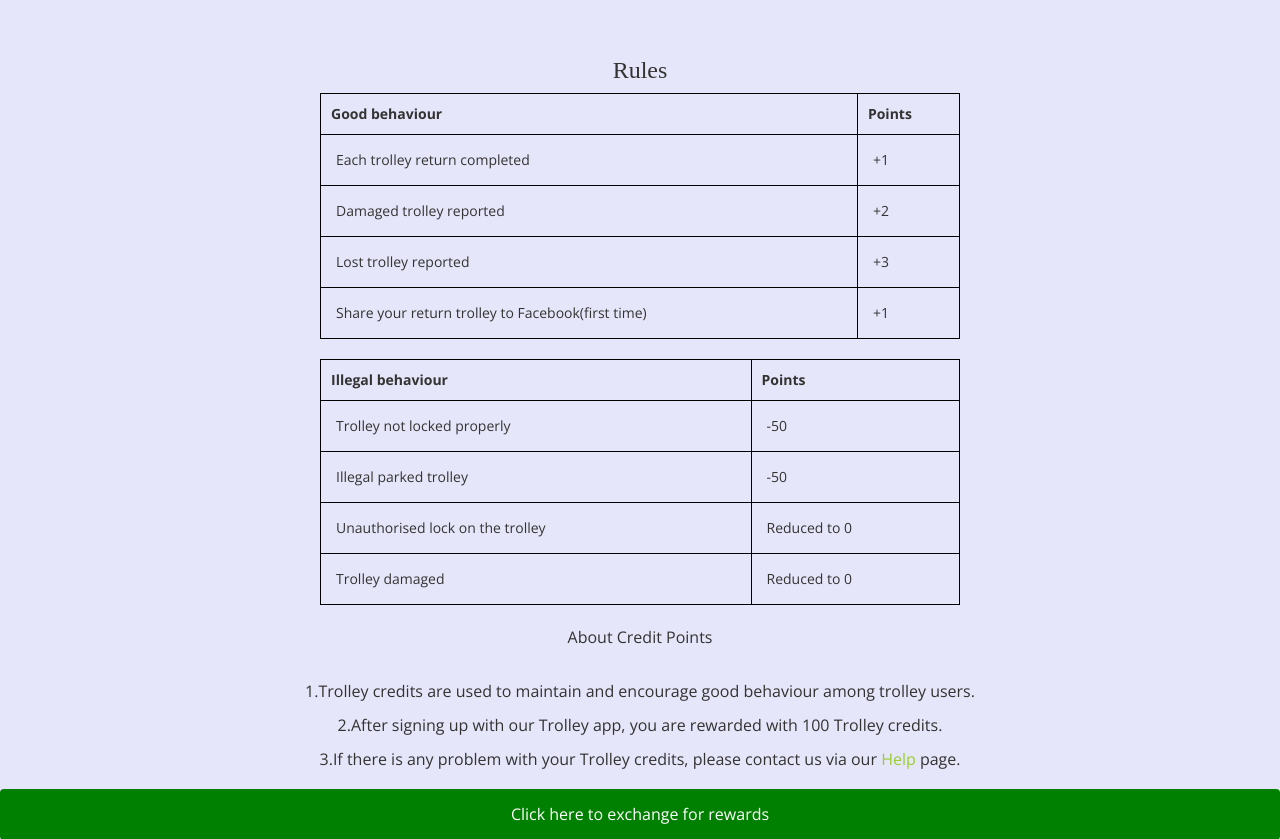
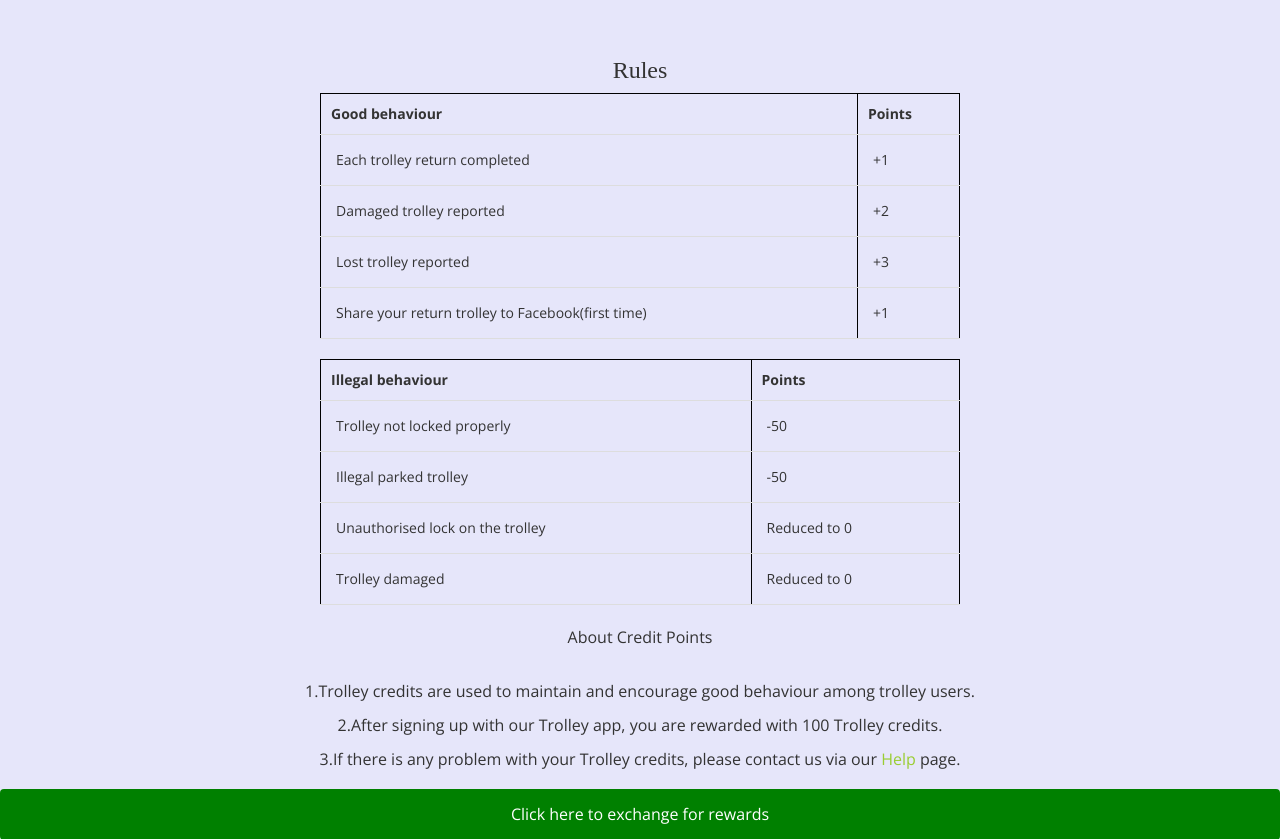
Before and after one commit to Albert481/myTrolley, a Flask app: page /credit in a window 1280 px wide. Shown: the part 83-922 px from the top of the page. Run offline with Flask 2, Linux system fonts and the light colour scheme; some libraries are stand-ins or nearby versions.

Commit message:
table styling in custom.css

```diff
--- a/static/css/custom.css
+++ b/static/css/custom.css
@@ -8,6 +8,7 @@ body {
 table, th, td {
     border: 1px solid black;
     border-collapse: collapse;
+    border-bottom: 1px solid #ddd;
 }
 
 th {
```
